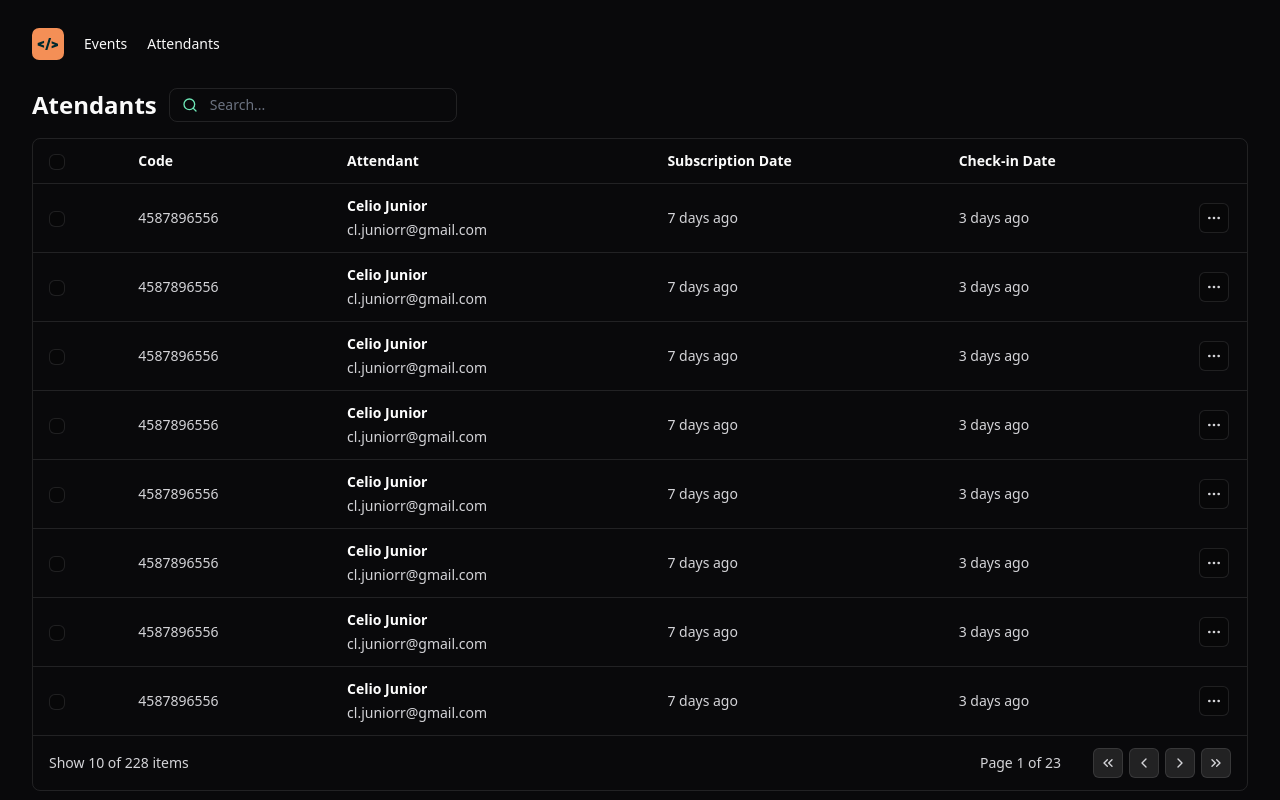
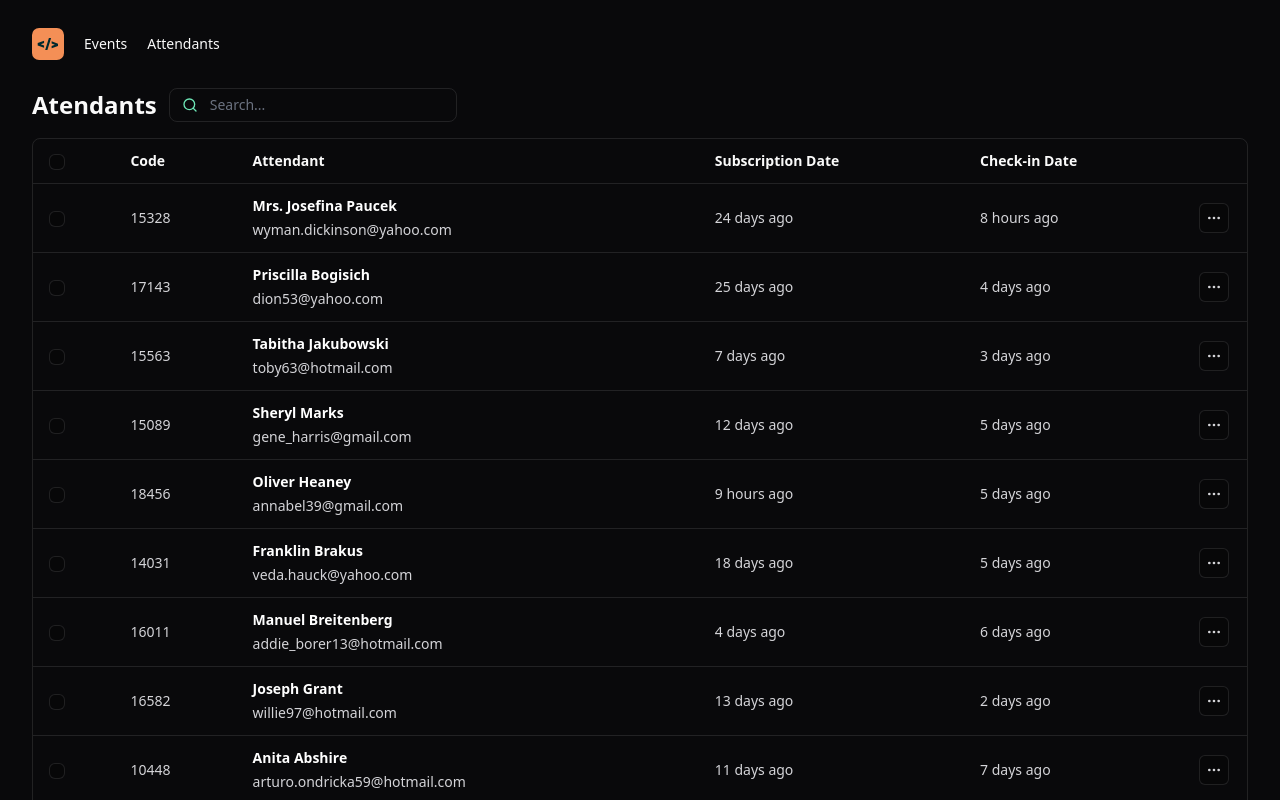
Before and after one commit to celiovjunior/pass-in, a React (Vite) app: page / in a window 1280 px wide. Shown: the top 800 px of the page. Built offline with nearby package versions, Linux system fonts and the light colour scheme.

Commit message:
feat: installed dayjs to show reamaining days until event date

```diff
--- a/package.json
+++ b/package.json
@@ -9,12 +9,14 @@
     "preview": "vite preview"
   },
   "dependencies": {
+    "dayjs": "^1.11.10",
     "lucide-react": "^0.364.0",
     "react": "^18.2.0",
     "react-dom": "^18.2.0",
     "tailwind-merge": "^2.2.2"
   },
   "devDependencies": {
+    "@faker-js/faker": "^8.4.1",
     "@tailwindcss/forms": "^0.5.7",
     "@types/react": "^18.2.66",
     "@types/react-dom": "^18.2.22",
--- a/src/components/AttendeeList.tsx
+++ b/src/components/AttendeeList.tsx
@@ -1,11 +1,23 @@
 import { ChevronLeft, ChevronRight, ChevronsLeft, ChevronsRight, MoreHorizontal, Search } from "lucide-react"
 import { IconButton } from "./IconButton"
+import dayjs from 'dayjs'
+import relativeTime from "dayjs/plugin/relativeTime"
 import { Table } from "./table/Table"
 import { TableHeader } from "./table/TableHeader"
 import { TableCell } from "./table/TableCell"
 import { TableRow } from "./table/TableRow"
+import { ChangeEvent, useState } from "react"
+import { attendees } from "../data/attendees"
+
+dayjs.extend(relativeTime)
 
 export function AttendeeList() {
+  const [search, setSearch] = useState('')
+
+  function onSearchInputChange(event: ChangeEvent<HTMLInputElement>) {
+    setSearch(event.target.value)
+  }
+
   return(
     <div className="flex flex-col gap-4">
       <div className="flex gap-3 items-center">
@@ -14,7 +26,7 @@
         </h1>
         <div className="px-3 w-72 py-1.5 border border-white/10 rounded-lg flex items-center gap-3">
           <Search className="size-4 text-emerald-300" />
-          <input className="bg-transparent flex-1 outline-none border-0 p-0 text-sm focus:ring-0" placeholder="Search..." />
+          <input onChange={onSearchInputChange} className="bg-transparent flex-1 outline-none border-0 p-0 text-sm focus:ring-0" placeholder="Search..." />
         </div>
       </div>
 
@@ -33,21 +45,21 @@
         </thead>
         <tbody>
           {
-            Array.from({ length: 8 }).map((_, i) => {
+            attendees.map((attendee) => {
               return (
-                <TableRow key={i}>
+                <TableRow key={attendee.id}>
                   <TableCell>
                     <input type="checkbox" className="size-4 bg-black/20 rounded-md border border-white/10 accent-orange-400" />
                   </TableCell>
-                  <TableCell>4587896556</TableCell>
+                  <TableCell>{ attendee.id }</TableCell>
                   <TableCell>
                     <div className="flex flex-col gap-1">
-                      <span className="font-semibold text-white">Celio Junior</span>
-                      <span>cl.juniorr@gmail.com</span>
+                      <span className="font-semibold text-white">{attendee.name}</span>
+                      <span>{attendee.email}</span>
                     </div>
                   </TableCell>
-                  <TableCell>7 days ago</TableCell>
-                  <TableCell>3 days ago</TableCell>
+                  <TableCell>{dayjs().to(attendee.createdAt)}</TableCell>
+                  <TableCell>{dayjs().to(attendee.checkedInAt)}</TableCell>
                   <TableCell>
                     <IconButton transparent={true}>
                       <MoreHorizontal className="size-4" />
--- /dev/null
+++ b/src/data/attendees.ts
@@ -0,0 +1,11 @@
+import { faker} from '@faker-js/faker'
+
+export const attendees = Array.from({ length: 200 }).map(() => {
+  return {
+    id: faker.number.int({ min: 10000, max: 20000 }),
+    name: faker.person.fullName(),
+    email: faker.internet.email().toLocaleLowerCase(),
+    createdAt: faker.date.recent({ days: 30 }),
+    checkedInAt: faker.date.recent({ days: 7 }),
+  }
+})
```
Also changed, not shown: 1 other file (tests, documents, lock files or other folders).
